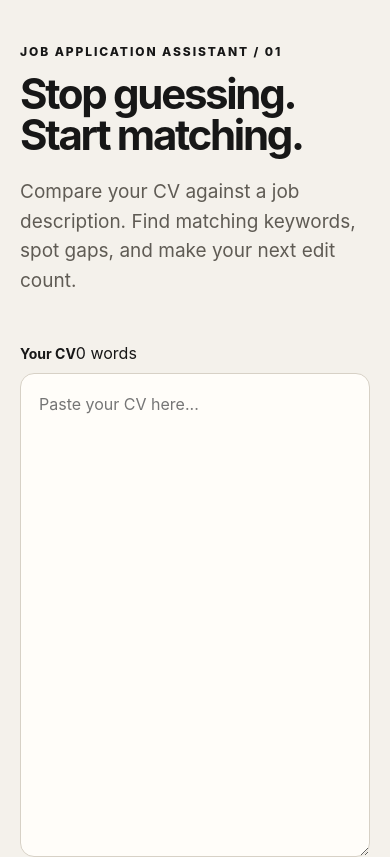
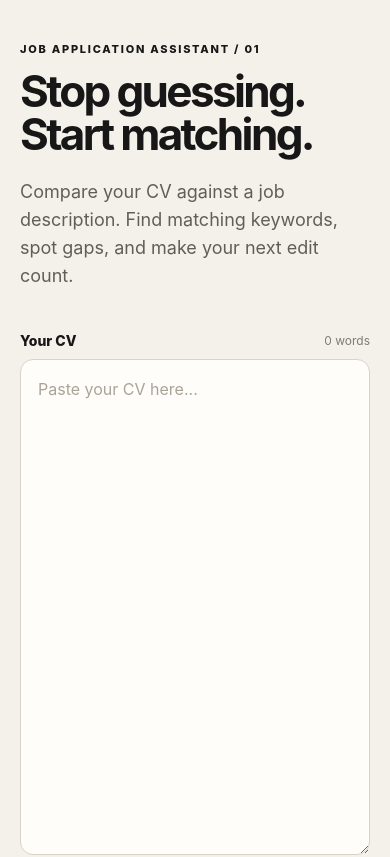
Before and after one commit to MaestroOps/job-application-assistant, a React (Vite) app: page / in a window 390 px wide. Shown: the top 857 px of the page. Built offline with nearby package versions, Linux system fonts and the light colour scheme.

Commit message:
Style keyword analysis results and responsive layout

```diff
--- a/src/index.css
+++ b/src/index.css
@@ -1,113 +1,57 @@
 :root {
-  font-family: Inter, system-ui, -apple-system, BlinkMacSystemFont, "Segoe UI", sans-serif;
+  font-family: Inter, ui-sans-serif, system-ui, -apple-system, BlinkMacSystemFont, "Segoe UI", sans-serif;
   color: #171717;
   background: #f4f1eb;
   font-synthesis: none;
   text-rendering: optimizeLegibility;
+  -webkit-font-smoothing: antialiased;
 }
 
-* {
-  box-sizing: border-box;
+* { box-sizing: border-box; }
+body { margin: 0; min-width: 320px; }
+button, textarea { font: inherit; }
+.app { width: min(1180px, calc(100% - 40px)); margin: 0 auto; padding: 64px 0 36px; }
+.hero { max-width: 780px; margin-bottom: 42px; }
+.eyebrow { margin: 0 0 14px; font-size: 11px; font-weight: 850; letter-spacing: .16em; }
+h1 { margin: 0; font-size: clamp(44px, 7vw, 78px); line-height: .98; letter-spacing: -.06em; }
+.subtitle { max-width: 620px; margin: 22px 0 0; font-size: 18px; line-height: 1.55; color: #625e57; }
+.workspace { display: grid; grid-template-columns: 1fr 1fr; gap: 18px; }
+.panel { display: flex; flex-direction: column; gap: 10px; min-width: 0; }
+.panel-heading { display: flex; align-items: center; justify-content: space-between; gap: 12px; }
+.panel label { font-size: 14px; font-weight: 800; }
+.panel-heading span { font-size: 12px; color: #817b72; }
+textarea { width: 100%; min-height: 320px; resize: vertical; padding: 17px; border: 1px solid #d8d2c8; border-radius: 13px; background: #fffdf9; color: #171717; outline: none; line-height: 1.6; }
+textarea::placeholder { color: #aaa398; }
+textarea:focus { border-color: #171717; box-shadow: 0 0 0 2px #1717170c; }
+.action-row { display: flex; align-items: center; flex-wrap: wrap; gap: 18px; margin-top: 22px; }
+.analyse-button { display: inline-flex; align-items: center; gap: 22px; padding: 14px 20px; border: 0; border-radius: 999px; background: #171717; color: white; font-weight: 750; cursor: pointer; transition: transform .15s ease, background .15s ease; }
+.analyse-button:hover { background: #343434; transform: translateY(-1px); }
+.analyse-button:focus-visible { outline: 3px solid #a99b80; outline-offset: 3px; }
+.privacy-note { margin: 0; color: #777168; font-size: 12px; }
+.error-message { margin-top: 14px; color: #9a3024; font-size: 14px; font-weight: 650; }
+.results { margin-top: 46px; padding: 28px; border: 1px solid #d8d2c8; border-radius: 18px; background: #fffdf9; }
+.results-top { display: flex; align-items: center; justify-content: space-between; gap: 24px; }
+.results h2 { margin: 0; font-size: clamp(24px, 4vw, 36px); letter-spacing: -.04em; }
+.result-description { margin: 10px 0 0; color: #625e57; }
+.score { display: flex; flex-direction: column; align-items: center; justify-content: center; flex-shrink: 0; width: 104px; height: 104px; border: 5px solid #d9e7d8; border-radius: 50%; }
+.score strong { font-size: 26px; letter-spacing: -.05em; }
+.score span { font-size: 11px; color: #625e57; }
+.caveat { margin: 22px 0; padding: 12px 14px; border-left: 3px solid #b9a783; background: #f7f3eb; color: #625e57; font-size: 13px; line-height: 1.5; }
+.keyword-columns { display: grid; grid-template-columns: 1fr 1fr; gap: 24px; }
+.keyword-group h3 { display: flex; align-items: center; gap: 9px; margin: 0 0 14px; font-size: 14px; }
+.keyword-group h3 span { display: inline-grid; place-items: center; min-width: 22px; height: 22px; padding: 0 6px; border-radius: 999px; background: #eee9df; font-size: 11px; }
+.chips { display: flex; flex-wrap: wrap; gap: 8px; }
+.chip { padding: 7px 10px; border-radius: 999px; font-size: 12px; overflow-wrap: anywhere; }
+.chip.found { background: #e5eee2; color: #315332; }
+.chip.missing { background: #f5e8df; color: #854a2c; }
+.empty-state { color: #817b72; font-size: 13px; }
+footer { margin-top: 54px; color: #8b857b; font-size: 10px; font-weight: 750; letter-spacing: .13em; }
+@media (max-width: 760px) {
+  .app { padding-top: 42px; }
+  .workspace, .keyword-columns { grid-template-columns: 1fr; }
+  textarea { min-height: 240px; }
+  .results { padding: 20px; }
+  .results-top { align-items: flex-start; }
+  .score { width: 84px; height: 84px; }
+  .score strong { font-size: 22px; }
 }
-
-body {
-  margin: 0;
-  min-width: 320px;
-}
-
-button,
-textarea {
-  font: inherit;
-}
-
-.app {
-  width: min(1180px, calc(100% - 40px));
-  margin: 0 auto;
-  padding: 72px 0;
-}
-
-.hero {
-  max-width: 760px;
-  margin-bottom: 48px;
-}
-
-.eyebrow {
-  margin: 0 0 14px;
-  font-size: 12px;
-  font-weight: 800;
-  letter-spacing: 0.16em;
-}
-
-h1 {
-  margin: 0;
-  font-size: clamp(42px, 7vw, 76px);
-  line-height: 0.98;
-  letter-spacing: -0.055em;
-}
-
-.subtitle {
-  max-width: 620px;
-  margin: 22px 0 0;
-  font-size: 19px;
-  line-height: 1.55;
-  color: #5f5b54;
-}
-
-.workspace {
-  display: grid;
-  grid-template-columns: 1fr 1fr;
-  gap: 20px;
-}
-
-.panel {
-  display: flex;
-  flex-direction: column;
-  gap: 10px;
-}
-
-.panel label {
-  font-size: 14px;
-  font-weight: 750;
-}
-
-textarea {
-  width: 100%;
-  min-height: 390px;
-  resize: vertical;
-  padding: 18px;
-  border: 1px solid #d7d1c6;
-  border-radius: 14px;
-  background: #fffdf9;
-  color: #171717;
-  outline: none;
-  line-height: 1.55;
-}
-
-textarea:focus {
-  border-color: #171717;
-}
-
-.analyse-button {
-  margin-top: 24px;
-  padding: 15px 24px;
-  border: 0;
-  border-radius: 999px;
-  background: #171717;
-  color: white;
-  font-weight: 750;
-  cursor: pointer;
-}
-
-.analyse-button:hover {
-  transform: translateY(-1px);
-}
-
-@media (max-width: 760px) {
-  .app {
-    padding: 44px 0;
-  }
-
-  .workspace {
-    grid-template-columns: 1fr;
-  }
-}
```
